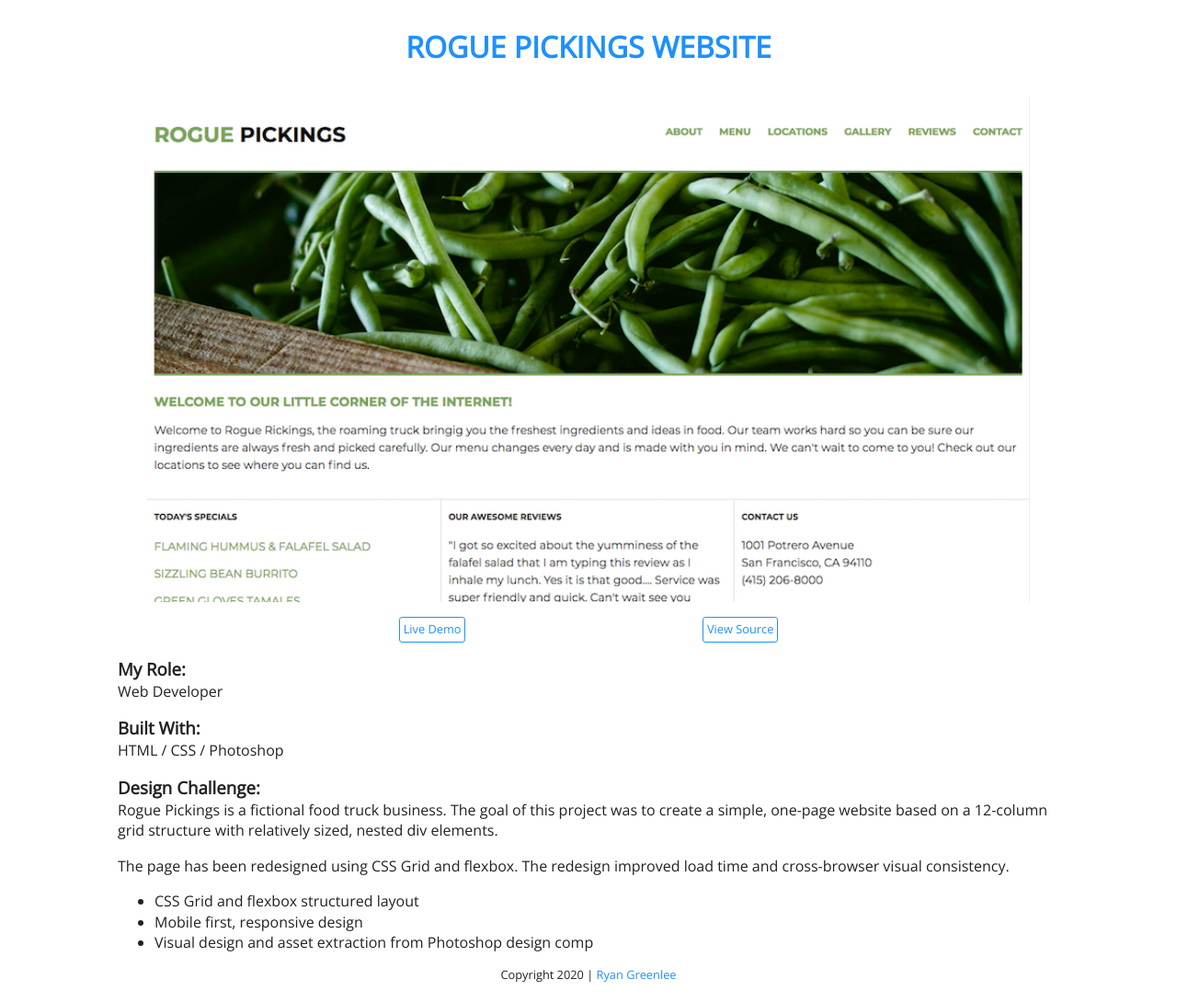
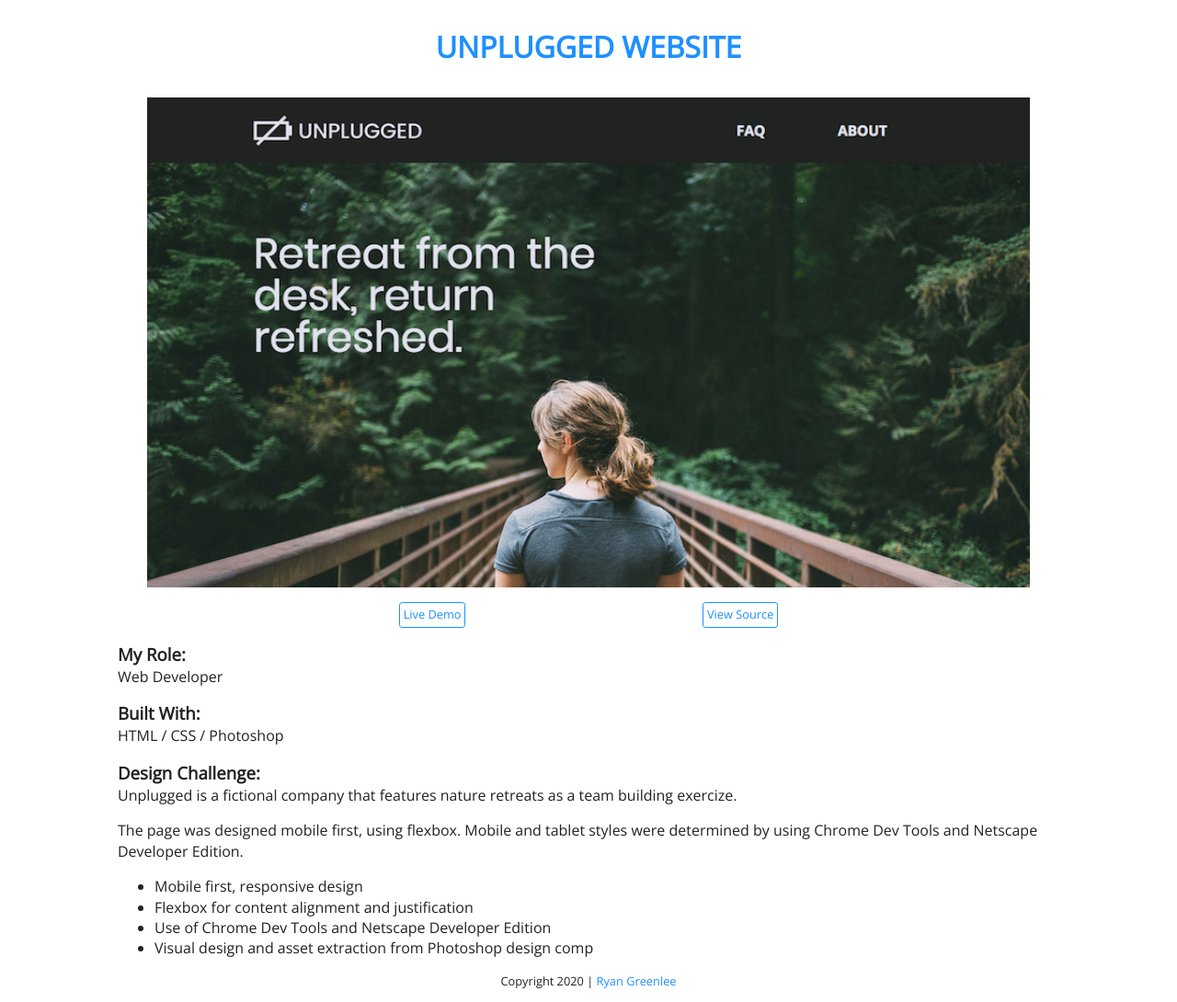
Before and after one commit to greenleer/portfolio-website, a plain HTML site: page unplugged/index.html in a window 1280 px wide. Shown: the part 139-1229 px from the top of the page at 92% size. Drawn offline with nearby package versions, Linux system fonts and the light colour scheme.

Commit message:
Updated project page for Unplugged

```diff
--- a/rogue/index.html
+++ b/unplugged/index.html
@@ -8,7 +8,7 @@
   <link href="../css/main.css" type="text/css" rel="stylesheet">
   <link href="https://fonts.googleapis.com/css?family=Lato:300,400,700%7cOpen+Sans:300,400&display=swap" rel="stylesheet">
   <script src="https://kit.fontawesome.com/f1e147eb64.js" crossorigin="anonymous"></script>
-  <title>Ryan Greenlee | Rogue Pickings Website</title>
+  <title>Ryan Greenlee | Unplugged Website</title>
 </head>
 
 <body>
@@ -27,12 +27,12 @@
   </header>
   <main>
     <section>
-      <h3 class="subhead">Rogue Pickings Website</h3>
+      <h3 class="subhead">Unplugged Website</h3>
       <figure>
-        <img class="project-feature" src="../img/rogue-feature.png" alt="Rogue Pickings Thumbnail" />
+        <img class="project-feature" src="../img/unplugged-feature.png" alt="Unplugged Thumbnail" />
         <figcaption>
-          <a href="https://greenleer.github.io/rogue-pickings/" target="_blank">Live Demo</a>
-          <a href="https://github.com/greenleer/rogue-pickings" target="_blank">View Source</a>
+          <a href="https://greenleer.github.io/206-unplugged/" target="_blank">Live Demo</a>
+          <a href="https://github.com/greenleer/206-unplugged" target="_blank">View Source</a>
         </figcaption>
       </figure>
       <div class="content-wrapper">
@@ -41,11 +41,12 @@
         <h3>Built With:</h3>
         <p>HTML / CSS / Photoshop</p>
         <h3>Design Challenge:</h3>
-        <p>Rogue Pickings is a fictional food truck business.  The goal of this project was to create a simple, one-page website based on a 12-column grid structure with relatively sized, nested div elements.</p>
-        <p>The page has been redesigned using CSS Grid and flexbox.  The redesign improved load time and cross-browser visual consistency.</p>
+        <p>Unplugged is a fictional company that features nature retreats as a team building exercize.</p>
+        <p>The page was designed mobile first, using flexbox.  Mobile and tablet styles were determined by using Chrome Dev Tools and Netscape Developer Edition.</p>
           <ul>
-            <li>CSS Grid and flexbox structured layout</li>
             <li>Mobile first, responsive design</li>
+            <li>Flexbox for content alignment and justification</li>
+            <li>Use of Chrome Dev Tools and Netscape Developer Edition</li>
             <li>Visual design and asset extraction from Photoshop design comp</li>
           </ul>
         </div>
```
